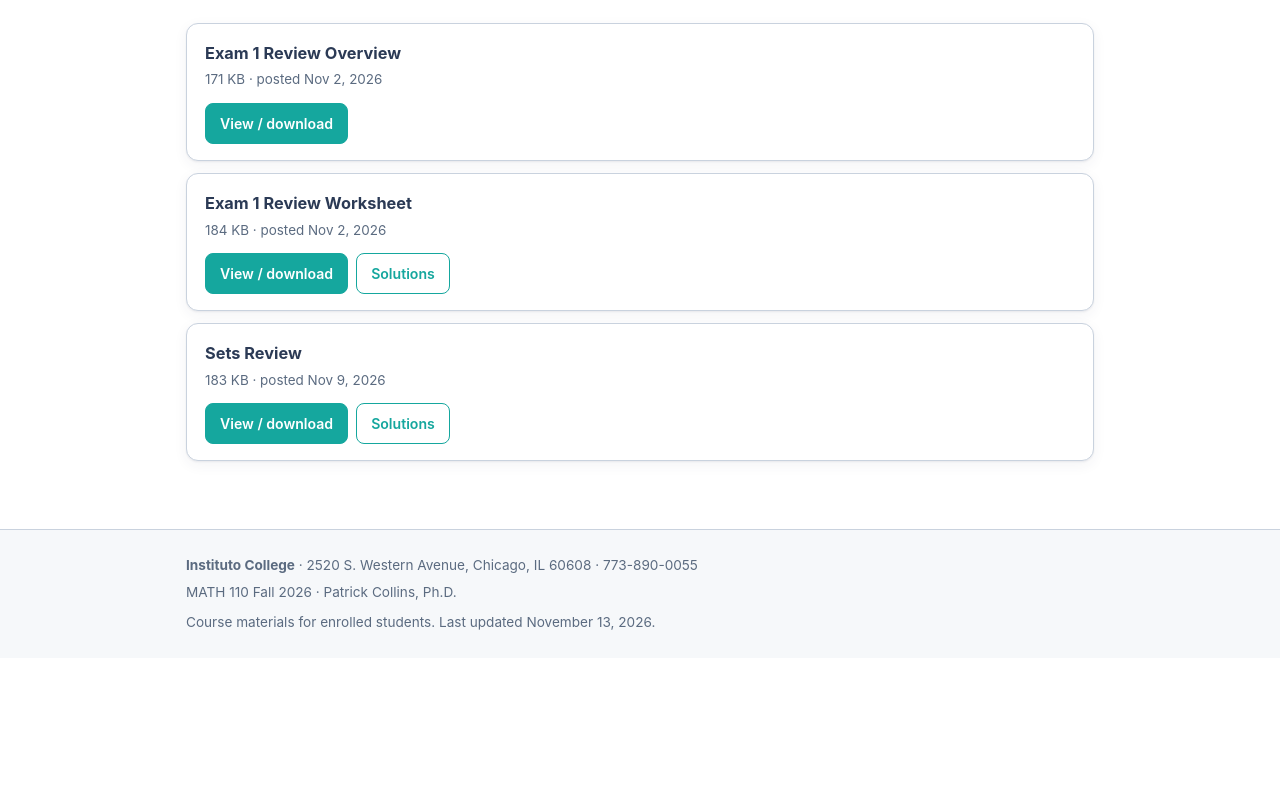
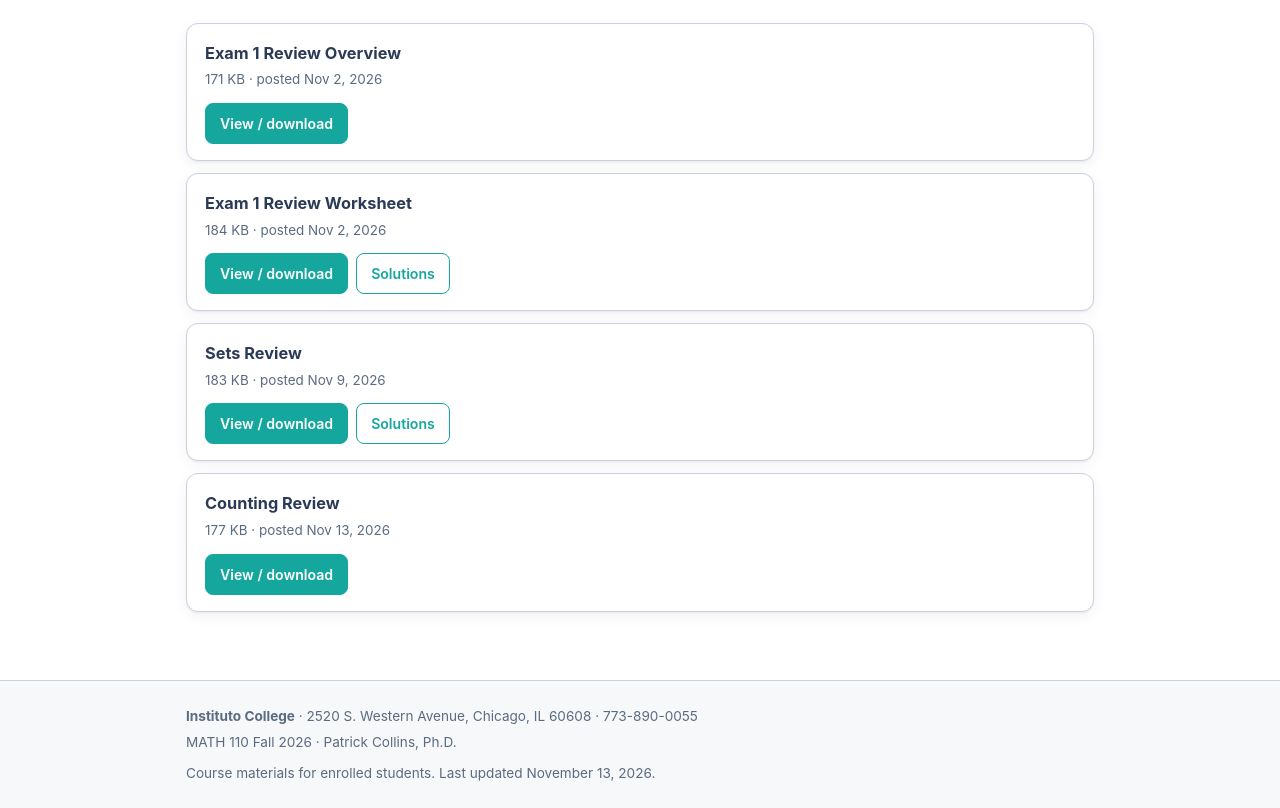
Before and after one commit to infinitejazzkeys-cmd/math110, a website: page docs/exams.html in a window 1280 px wide. Shown: the part 235-1043 px from the top of the page. Before the commit the page ends 893 px from the top, so only its background shows below. Drawn offline with nearby package versions, Linux system fonts and the light colour scheme.

Commit message:
Post the Counting Review
Co-Authored-By: Claude Opus 5.5 <noreply@anthropic.com>
Claude-Session: https://claude.ai/code/session_01RYuwTmj5ksn5ywLwx5Tdir

```diff
--- a/docs/exams.html
+++ b/docs/exams.html
@@ -38,6 +38,11 @@
   <div class="cm">183 KB · posted Nov 9, 2026</div>
   <div class="btns"><a class="btn primary" href="files/exams/sets-review.pdf">View / download</a><a class="btn" href="files/exams/sets-review-solutions.pdf">Solutions</a></div>
 </div>
+<div class="card">
+  <div class="ct">Counting Review</div>
+  <div class="cm">177 KB · posted Nov 13, 2026</div>
+  <div class="btns"><a class="btn primary" href="files/exams/counting-review.pdf">View / download</a></div>
+</div>
 </div></main>
 
 <footer class="site-foot"><div class="wrap">
```
Also changed, not shown: docs/handouts.html (+5 -0 lines), docs/index.html (+2 -2 lines), 4 other files.
